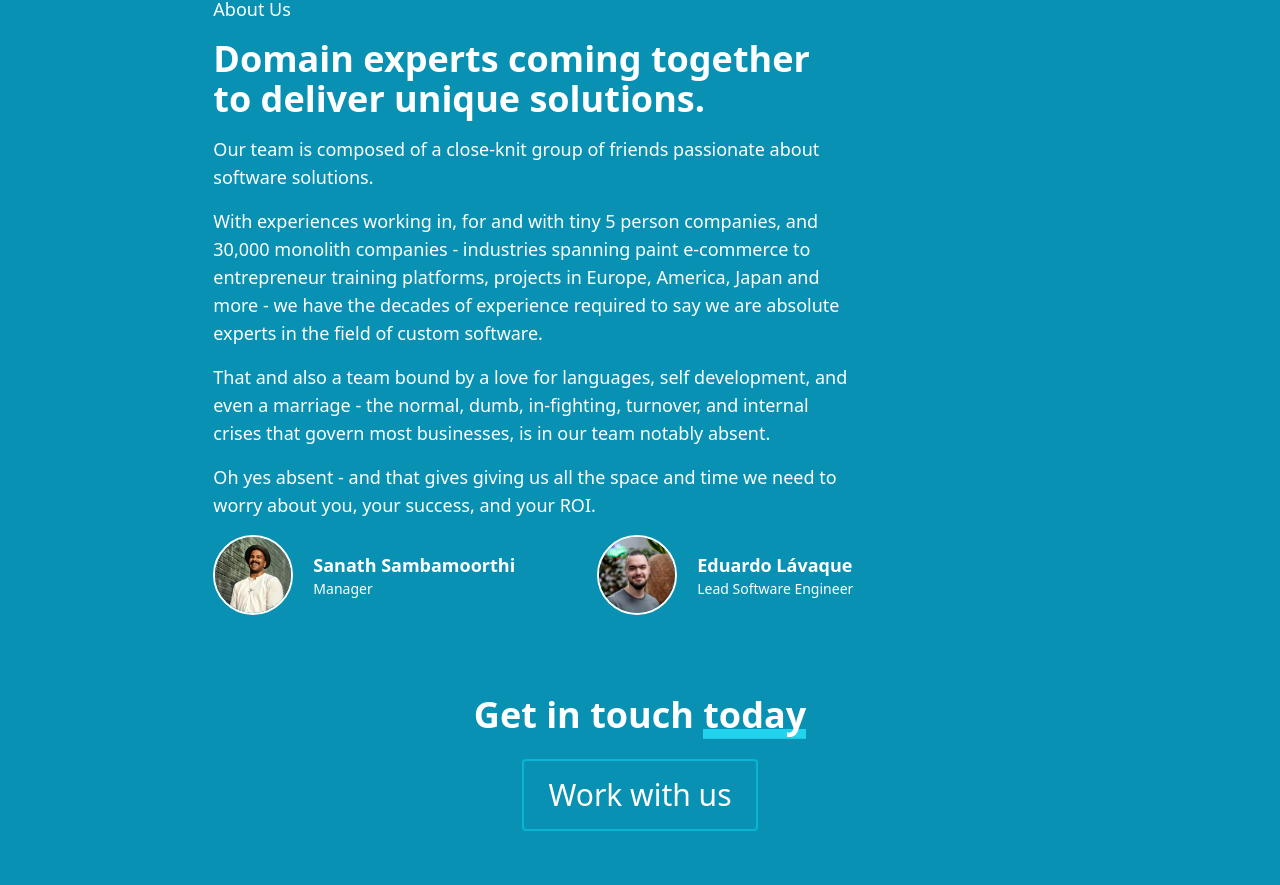
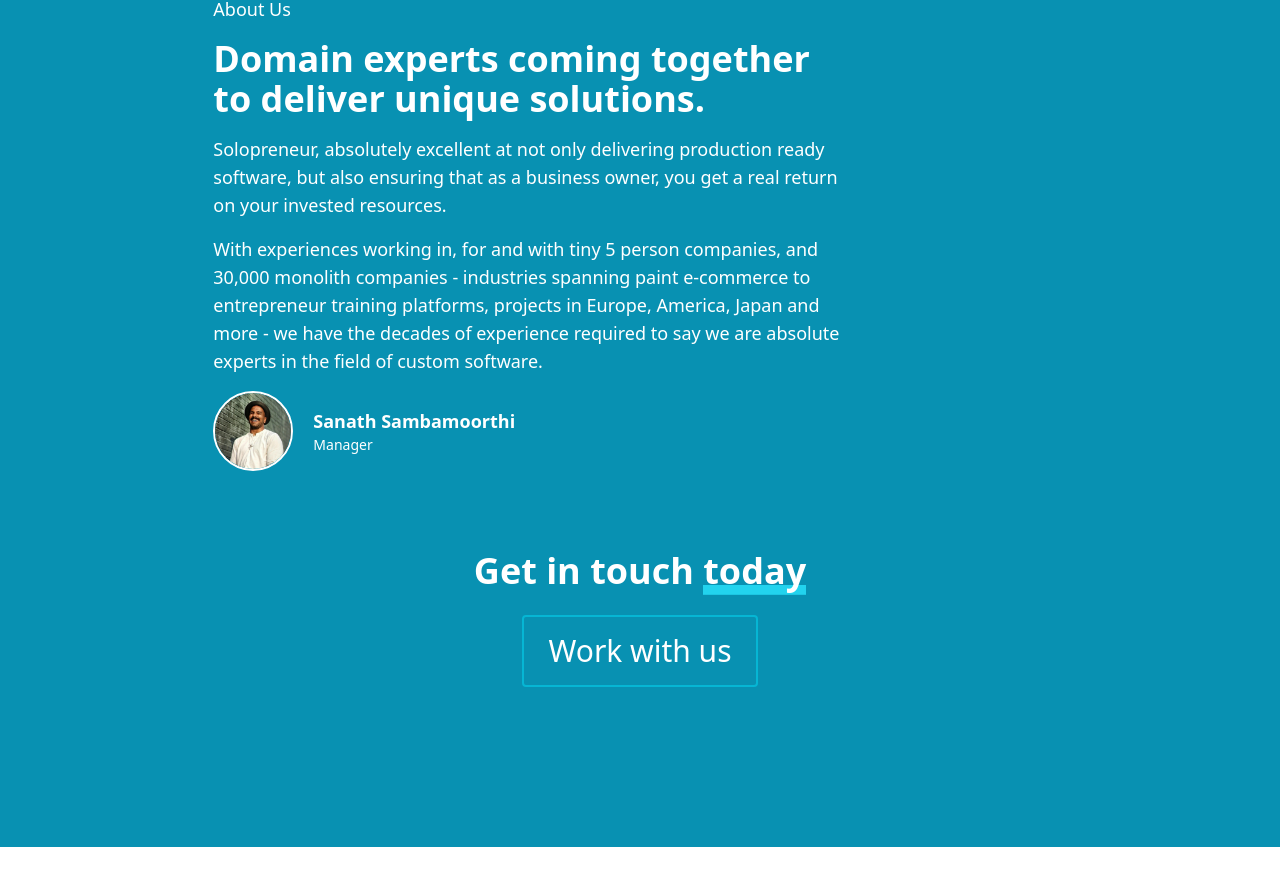
Before and after one commit to Gadget-Software/website, a SvelteKit app: page / in a window 1280 px wide. Shown: the part 1155-2040 px from the top of the page. Built offline with nearby package versions, Linux system fonts and the light colour scheme.

Commit message:
remove eduan, switch to solopreneur

```diff
--- a/src/routes/+page.svelte
+++ b/src/routes/+page.svelte
@@ -53,8 +53,8 @@
       Domain experts coming together to deliver unique solutions.
     </p>
     <p>
-      Our team is composed of a close-knit group of friends passionate about
-      software solutions.
+      Solopreneur, absolutely excellent at not only delivering production ready software,
+      but also ensuring that as a business owner, you get a real return on your invested resources.
     </p>
     <p>
       With experiences working in, for and with tiny 5 person companies, and
@@ -62,16 +62,6 @@
       entrepreneur training platforms, projects in Europe, America, Japan and
       more - we have the decades of experience required to say we are absolute
       experts in the field of custom software.
-    </p>
-    <p>
-      That and also a team bound by a love for languages, self development,
-      and even a marriage - the normal, dumb, in-fighting, turnover, and
-      internal crises that govern most businesses, is in our team notably
-      absent.
-    </p>
-    <p>
-      Oh yes absent - and that gives giving us all the space and time we need
-      to worry about you, your success, and your ROI.
     </p>
     <div class="flex gap-2 justify-between">
       <div class="flex flex-row justify-start items-center gap-5">
@@ -84,18 +74,6 @@
         <div>
           <p><strong>Sanath Sambamoorthi</strong></p>
           <p class="text-sm">Manager</p>
-        </div>
-      </div>
-      <div class="flex flex-row justify-start items-center gap-5">
-        <div>
-          <img
-            class="rounded-full w-20 border-2 border-white"
-            alt="Picture of Eduardo Lavaque, Co-founder and Lead Software Engineer at Gadget Software"
-            src="/eduan-pic-min.jpg" />
-        </div>
-        <div>
-          <p><strong>Eduardo Lávaque</strong></p>
-          <p class="text-sm">Lead Software Engineer</p>
         </div>
       </div>
     </div>
```
